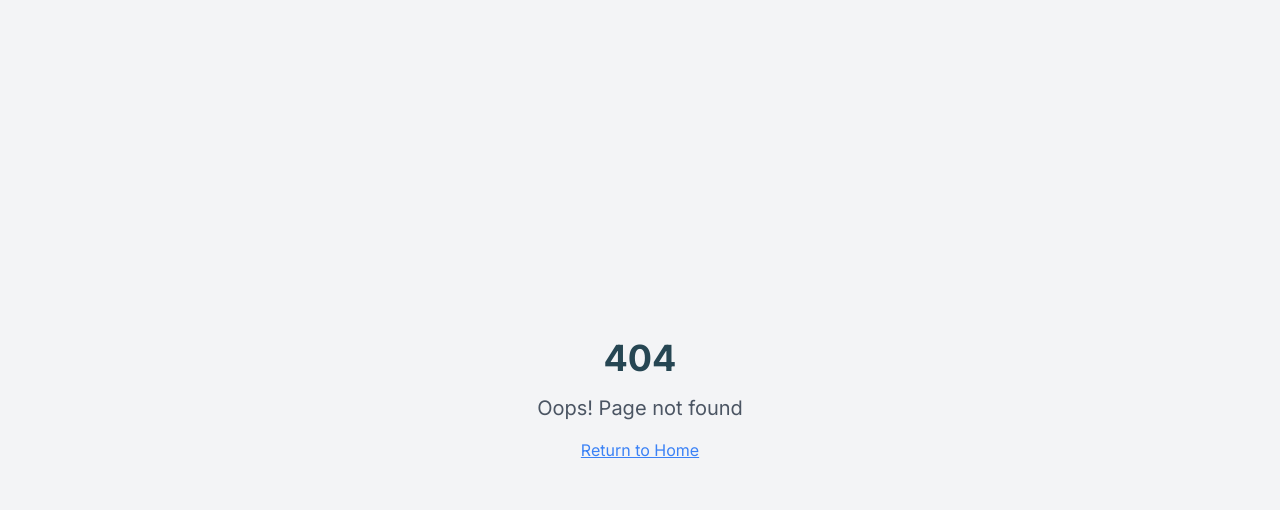
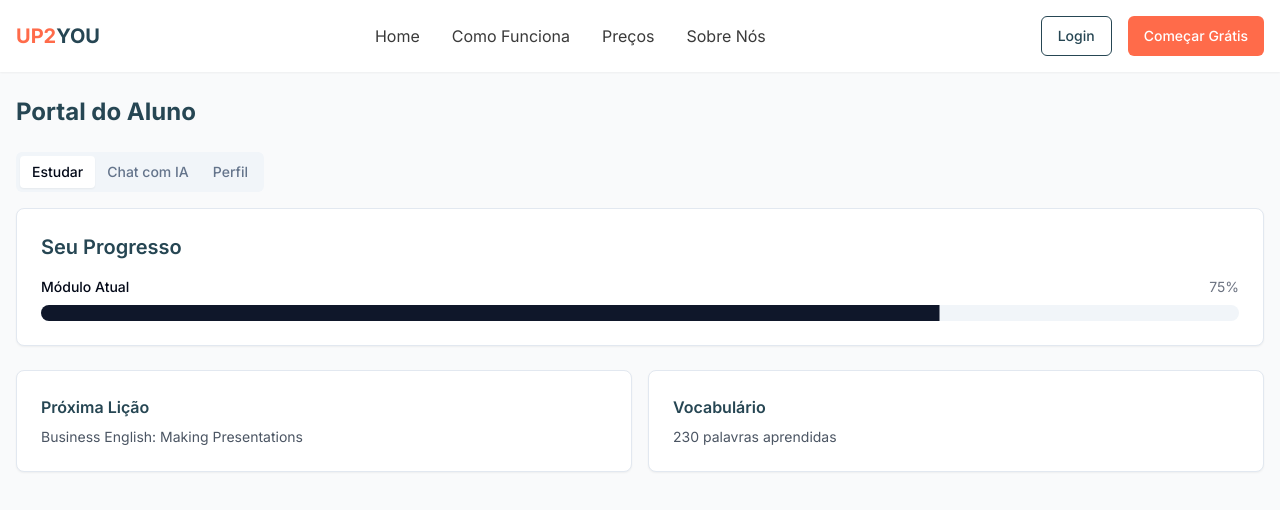
Before and after one commit to kenuy-code/up2you-ai-english, a React (Vite) app: page /portal in a window 1280 px wide. Before the commit this address had no page. Shown: the top 510 px of the page. Built offline with nearby package versions, Linux system fonts and the light colour scheme.

Commit message:
Refactor: Implement changes

```diff
--- a/src/App.tsx
+++ b/src/App.tsx
@@ -1,9 +1,11 @@
+
 import { Toaster } from "@/components/ui/toaster";
 import { Toaster as Sonner } from "@/components/ui/sonner";
 import { TooltipProvider } from "@/components/ui/tooltip";
 import { QueryClient, QueryClientProvider } from "@tanstack/react-query";
 import { BrowserRouter, Routes, Route } from "react-router-dom";
 import Index from "./pages/Index";
+import Portal from "./pages/Portal";
 import Onboarding from "./pages/Onboarding";
 import NotFound from "./pages/NotFound";
 
@@ -17,6 +19,7 @@ const App = () => (
       <BrowserRouter>
         <Routes>
           <Route path="/" element={<Index />} />
+          <Route path="/portal" element={<Portal />} />
           <Route path="/onboarding" element={<Onboarding />} />
           {/* ADD ALL CUSTOM ROUTES ABOVE THE CATCH-ALL "*" ROUTE */}
           <Route path="*" element={<NotFound />} />
--- /dev/null
+++ b/src/components/portal/ChatSection.tsx
@@ -0,0 +1,69 @@
+
+import { useState } from "react";
+import { Input } from "@/components/ui/input";
+import { Button } from "@/components/ui/button";
+import { Card } from "@/components/ui/card";
+import { Send } from "lucide-react";
+
+export const ChatSection = () => {
+  const [messages, setMessages] = useState<Array<{role: 'user' | 'assistant', content: string}>>([]);
+  const [input, setInput] = useState("");
+
+  const handleSubmit = async (e: React.FormEvent) => {
+    e.preventDefault();
+    if (!input.trim()) return;
+
+    const newMessage = { role: 'user' as const, content: input };
+    setMessages(prev => [...prev, newMessage]);
+    setInput("");
+
+    // TODO: Integrate with GPT-4 through Supabase Edge Function
+    const assistantMessage = {
+      role: 'assistant' as const,
+      content: "Esta é uma mensagem de placeholder. A integração com GPT-4 será implementada através do Supabase Edge Functions."
+    };
+    setMessages(prev => [...prev, assistantMessage]);
+  };
+
+  return (
+    <div className="h-[calc(100vh-12rem)] flex flex-col">
+      <Card className="flex-grow p-4 mb-4 overflow-y-auto">
+        <div className="space-y-4">
+          {messages.map((message, index) => (
+            <div
+              key={index}
+              className={`flex ${message.role === 'user' ? 'justify-end' : 'justify-start'}`}
+            >
+              <div
+                className={`max-w-[80%] rounded-lg p-3 ${
+                  message.role === 'user'
+                    ? 'bg-up2you-coral text-white'
+                    : 'bg-gray-100 text-up2you-darkGray'
+                }`}
+              >
+                {message.content}
+              </div>
+            </div>
+          ))}
+          {messages.length === 0 && (
+            <div className="text-center text-gray-500">
+              Comece uma conversa com seu assistente de inglês! Você pode fazer perguntas, praticar diálogos ou tirar dúvidas.
+            </div>
+          )}
+        </div>
+      </Card>
+
+      <form onSubmit={handleSubmit} className="flex gap-2">
+        <Input
+          value={input}
+          onChange={(e) => setInput(e.target.value)}
+          placeholder="Digite sua mensagem..."
+          className="flex-grow"
+        />
+        <Button type="submit" size="icon">
+          <Send className="h-4 w-4" />
+        </Button>
+      </form>
+    </div>
+  );
+};
--- /dev/null
+++ b/src/components/portal/ProfileSection.tsx
@@ -0,0 +1,37 @@
+
+import { Card } from "@/components/ui/card";
+import { Label } from "@/components/ui/label";
+import { Input } from "@/components/ui/input";
+import { Button } from "@/components/ui/button";
+
+export const ProfileSection = () => {
+  return (
+    <Card className="p-6">
+      <h2 className="text-xl font-semibold text-up2you-teal mb-6">Seu Perfil</h2>
+
+      <div className="space-y-4">
+        <div className="grid gap-2">
+          <Label htmlFor="name">Nome</Label>
+          <Input id="name" defaultValue="João Silva" />
+        </div>
+
+        <div className="grid gap-2">
+          <Label htmlFor="email">Email</Label>
+          <Input id="email" type="email" defaultValue="joao@exemplo.com" />
+        </div>
+
+        <div className="grid gap-2">
+          <Label htmlFor="level">Nível de Inglês</Label>
+          <Input id="level" defaultValue="Intermediário (B1)" readOnly />
+        </div>
+
+        <div className="grid gap-2">
+          <Label htmlFor="goal">Objetivo de Estudo</Label>
+          <Input id="goal" defaultValue="Business English" readOnly />
+        </div>
+
+        <Button className="w-full">Salvar Alterações</Button>
+      </div>
+    </Card>
+  );
+};
--- /dev/null
+++ b/src/components/portal/StudySection.tsx
@@ -0,0 +1,34 @@
+
+import { Card } from "@/components/ui/card";
+import { Progress } from "@/components/ui/progress";
+
+export const StudySection = () => {
+  return (
+    <div className="space-y-6">
+      <Card className="p-6">
+        <h2 className="text-xl font-semibold text-up2you-teal mb-4">Seu Progresso</h2>
+        <div className="space-y-4">
+          <div>
+            <div className="flex justify-between mb-2">
+              <span className="text-sm font-medium">Módulo Atual</span>
+              <span className="text-sm text-gray-500">75%</span>
+            </div>
+            <Progress value={75} />
+          </div>
+        </div>
+      </Card>
+
+      <div className="grid grid-cols-1 md:grid-cols-2 gap-4">
+        <Card className="p-6">
+          <h3 className="font-semibold text-up2you-teal mb-2">Próxima Lição</h3>
+          <p className="text-sm text-gray-600">Business English: Making Presentations</p>
+        </Card>
+
+        <Card className="p-6">
+          <h3 className="font-semibold text-up2you-teal mb-2">Vocabulário</h3>
+          <p className="text-sm text-gray-600">230 palavras aprendidas</p>
+        </Card>
+      </div>
+    </div>
+  );
+};
--- /dev/null
+++ b/src/pages/Portal.tsx
@@ -0,0 +1,39 @@
+
+import { Header } from "@/components/Header";
+import { Separator } from "@/components/ui/separator";
+import { Tabs, TabsContent, TabsList, TabsTrigger } from "@/components/ui/tabs";
+import { StudySection } from "@/components/portal/StudySection";
+import { ChatSection } from "@/components/portal/ChatSection";
+import { ProfileSection } from "@/components/portal/ProfileSection";
+
+const Portal = () => {
+  return (
+    <div className="min-h-screen flex flex-col bg-gray-50">
+      <Header />
+      <main className="flex-grow container mx-auto px-4 py-6">
+        <h1 className="text-2xl font-bold text-up2you-teal mb-6">Portal do Aluno</h1>
+        <Tabs defaultValue="study" className="space-y-4">
+          <TabsList>
+            <TabsTrigger value="study">Estudar</TabsTrigger>
+            <TabsTrigger value="chat">Chat com IA</TabsTrigger>
+            <TabsTrigger value="profile">Perfil</TabsTrigger>
+          </TabsList>
+
+          <TabsContent value="study" className="space-y-4">
+            <StudySection />
+          </TabsContent>
+
+          <TabsContent value="chat" className="space-y-4">
+            <ChatSection />
+          </TabsContent>
+
+          <TabsContent value="profile" className="space-y-4">
+            <ProfileSection />
+          </TabsContent>
+        </Tabs>
+      </main>
+    </div>
+  );
+};
+
+export default Portal;
```
